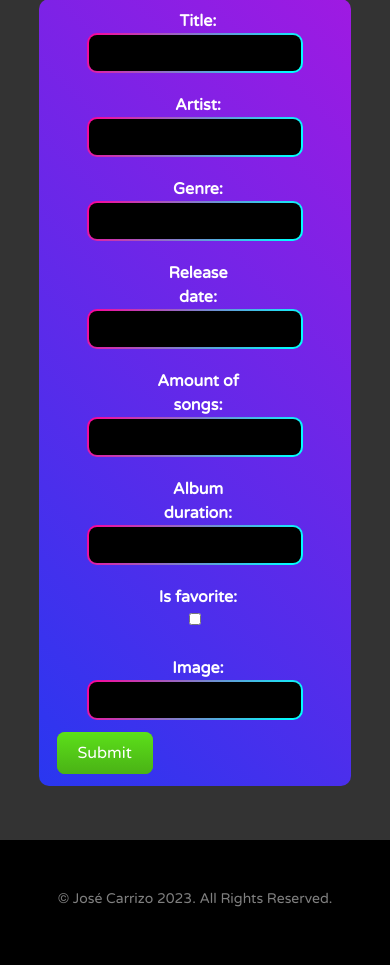
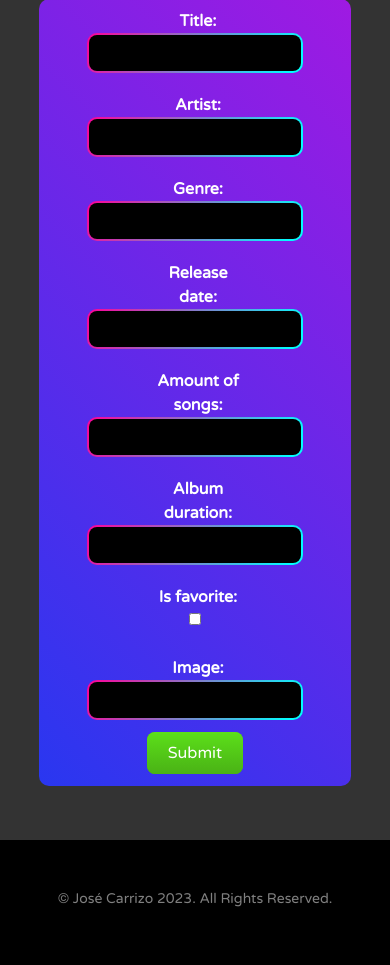
Before and after one commit to carrizoja/vibesUApp, a Django app: page /create_album in a window 390 px wide. Shown: the part 340-1305 px from the top of the page. Run offline with Django 4.2, Linux system fonts and the light colour scheme; a user stored in the database is signed in.

Commit message:
Entrega Final V3.0

```diff
--- a/AppVibesU/static/AppVibesU/css/project_styles.css
+++ b/AppVibesU/static/AppVibesU/css/project_styles.css
@@ -1200,6 +1200,11 @@ audio::-webkit-media-controls-enclosure {
     text-align: center;
   }
 
+  .create_form__button {
+    margin-left: auto !important;
+    margin-right: auto !important;
+  }
+
 }
 
 /* Media Query for screen > 1399px  */
```
Also changed, not shown: vibesU.db.
